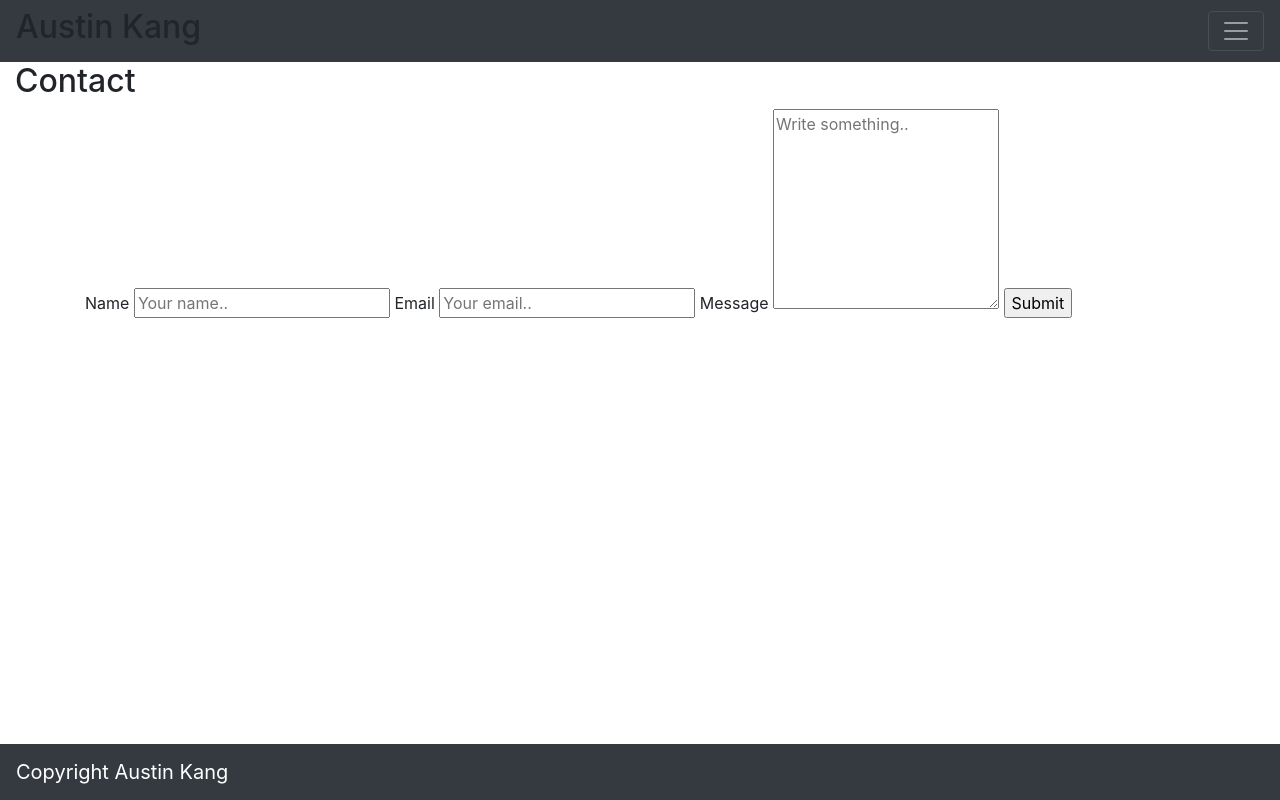
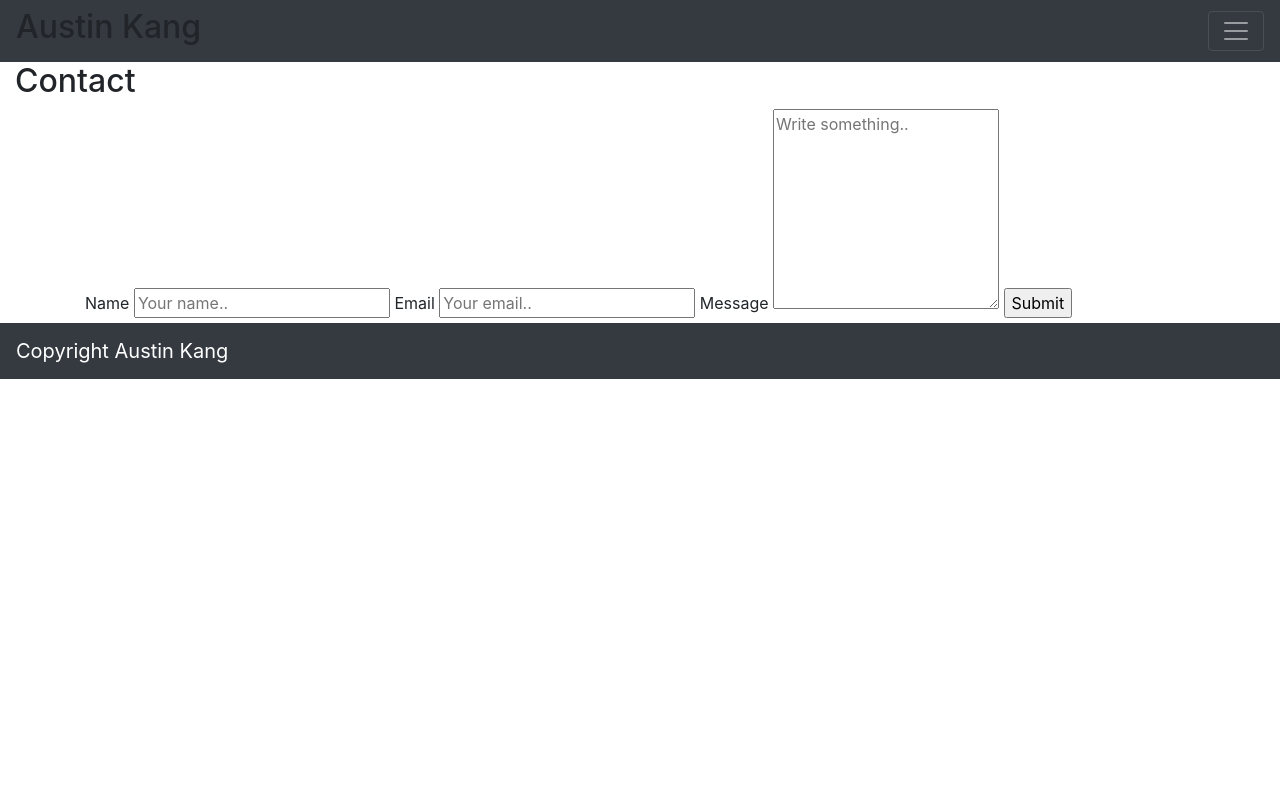
Before and after one commit to akang14/Bootstrap-Portfolio, a plain HTML site: page contact.html in a window 1280 px wide. Drawn offline with nearby package versions, Linux system fonts and the light colour scheme; files that its build step writes are made by us from their sources.

Commit message:
bootstrap portfolio

```diff
--- a/contact.html
+++ b/contact.html
@@ -76,7 +76,7 @@
         </div>
     </div>
     <footer>
-        <nav class="navbar fixed-bottom navbar-dark bg-dark">
+        <nav class="navbar sticky-bottom navbar-dark bg-dark">
             <a class="navbar-brand" style="color:white">Copyright Austin Kang</a>
         </nav>
     </footer>
```
Also changed, not shown: index.html (+1 -1 lines), portfolio.html (+1 -1 lines).
